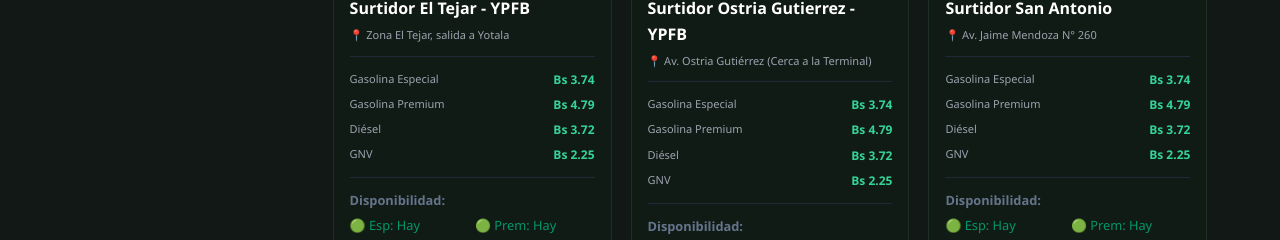
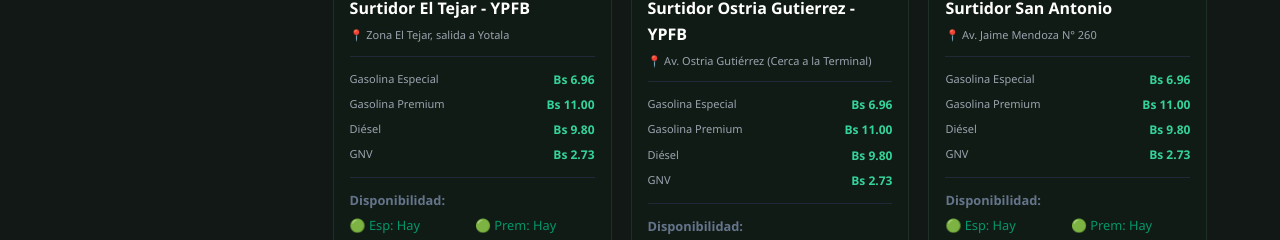
Before and after one commit to berna2rdrodolfaldo-hub/frontend, a React (Vite) app: page / in a window 1280 px wide. Shown: the part 1004-1244 px from the top of the page. Built offline with nearby package versions, Linux system fonts and the light colour scheme.

Commit message:
ajuste de precios

```diff
--- a/src/data/stations.ts
+++ b/src/data/stations.ts
@@ -50,7 +50,7 @@
     fuels: { especial: true, premium: true, diesel: true, gnv: false },
     queue: 8,
     image: tejarImg,
-    prices: { especial: "Bs 3.74", premium: "Bs 4.79", diesel: "Bs 3.72", gnv: "Bs 2.25" },
+    prices: { especial: "Bs 6.96", premium: "Bs 11.00", diesel: "Bs 9.80", gnv: "Bs 2.73" },
     comments: []
   },
   {
@@ -62,7 +62,7 @@
     fuels: { especial: true, premium: false, diesel: true, gnv: true },
     queue: 15,
     image: ostriaImg,
-    prices: { especial: "Bs 3.74", premium: "Bs 4.79", diesel: "Bs 3.72", gnv: "Bs 2.25" },
+    prices: { especial: "Bs 6.96", premium: "Bs 11.00", diesel: "Bs 9.80", gnv: "Bs 2.73" },
     comments: []
   },
   {
@@ -74,7 +74,7 @@
     fuels: { especial: true, premium: true, diesel: false, gnv: true },
     queue: 22,
     image: sanAntonioImg,
-    prices: { especial: "Bs 3.74", premium: "Bs 4.79", diesel: "Bs 3.72", gnv: "Bs 2.25" },
+    prices: { especial: "Bs 6.96", premium: "Bs 11.00", diesel: "Bs 9.80", gnv: "Bs 2.73" },
     comments: []
   },
   {
@@ -86,7 +86,7 @@
     fuels: { especial: false, premium: false, diesel: false, gnv: false },
     queue: 10,
     image: naylerImg,
-    prices: { especial: "Bs 3.74", premium: "Bs 4.79", diesel: "Bs 3.72", gnv: "Bs 2.25" },
+    prices: { especial: "Bs 6.96", premium: "Bs 11.00", diesel: "Bs 9.80", gnv: "Bs 2.73" },
     comments: []
   },
   {
@@ -98,7 +98,7 @@
     fuels: { especial: true, premium: false, diesel: true, gnv: false },
     queue: 5,
     image: juanaImg,
-    prices: { especial: "Bs 3.74", premium: "Bs 4.79", diesel: "Bs 3.72", gnv: "Bs 2.25" },
+    prices: { especial: "Bs 6.96", premium: "Bs 11.00", diesel: "Bs 9.80", gnv: "Bs 2.73" },
     comments: []
   },
   {
@@ -110,7 +110,7 @@
     fuels: { especial: false, premium: false, diesel: false, gnv: false },
     queue: 0,
     image: oqharikunaImg,
-    prices: { especial: "Bs 3.74", premium: "Bs 4.79", diesel: "Bs 3.72", gnv: "Bs 2.25" },
+    prices: { especial: "Bs 6.96", premium: "Bs 11.00", diesel: "Bs 9.80", gnv: "Bs 2.73" },
     comments: []
   },
   {
@@ -122,7 +122,7 @@
     fuels: { especial: true, premium: true, diesel: true, gnv: true },
     queue: 12,
     image: trebolImg,
-    prices: { especial: "Bs 3.74", premium: "Bs 4.79", diesel: "Bs 3.72", gnv: "Bs 2.25" },
+    prices: { especial: "Bs 6.96", premium: "Bs 11.00", diesel: "Bs 9.80", gnv: "Bs 2.73" },
     comments: []
   },
   {
@@ -134,7 +134,7 @@
     fuels: { especial: false, premium: true, diesel: true, gnv: false },
     queue: 18,
     image: elmorroImg,
-    prices: { especial: "Bs 3.74", premium: "Bs 4.79", diesel: "Bs 3.72", gnv: "Bs 2.25" },
+    prices: { especial: "Bs 6.96", premium: "Bs 11.00", diesel: "Bs 9.80", gnv: "Bs 2.73" },
     comments: []
   }
 ];
```
